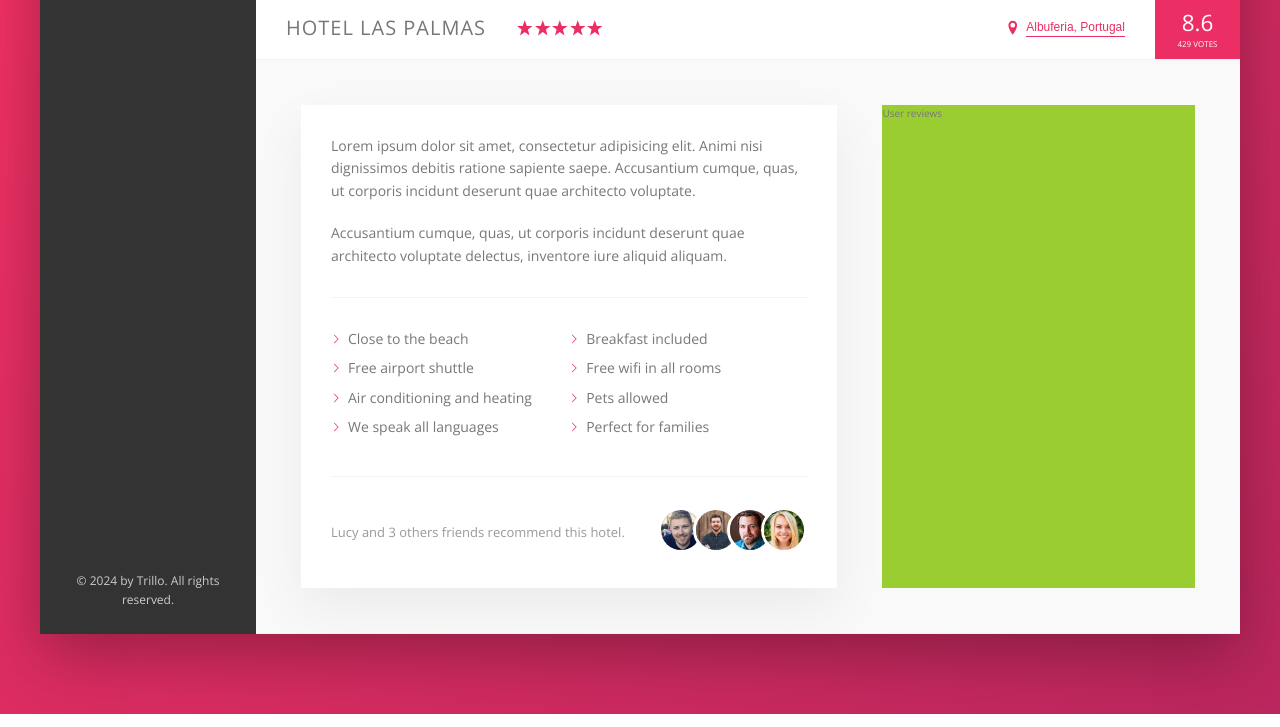
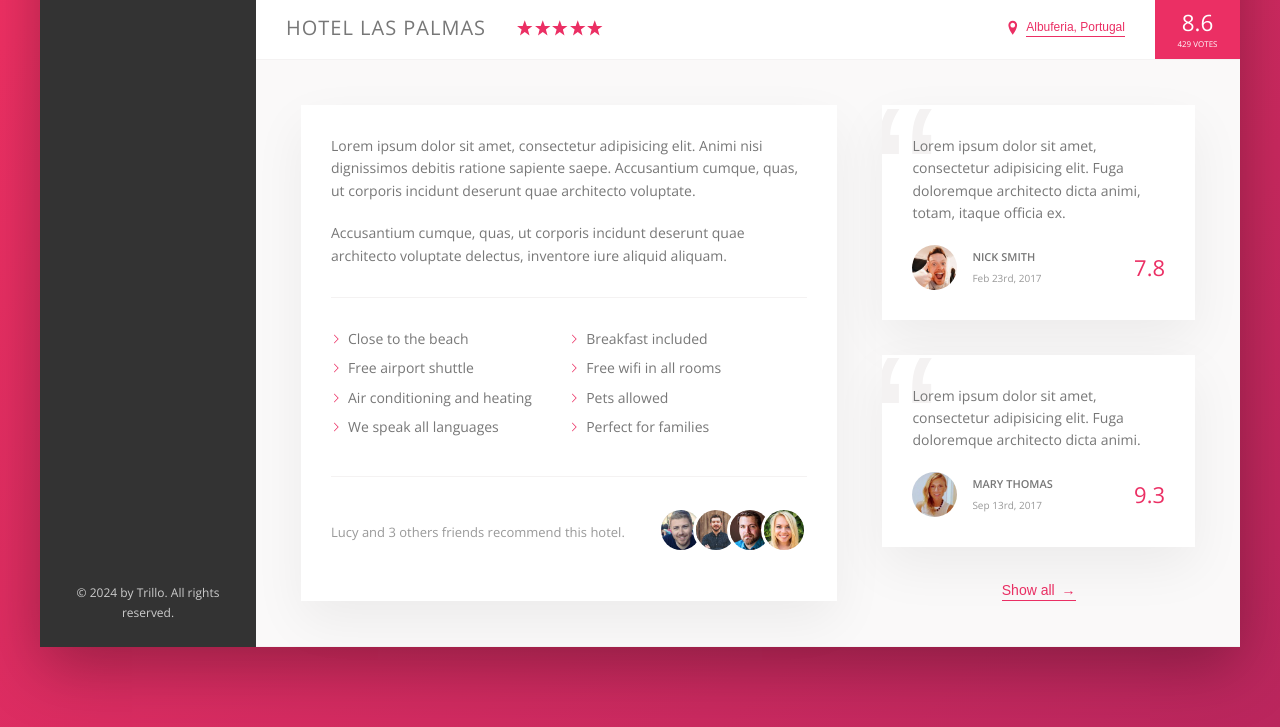
Before and after one commit to byPG/advanced_course_Sass_Animation_Trillo, a website: page index.html in a window 1280 px wide. Shown: the part 538-1265 px from the top of the page. Drawn offline with nearby package versions, Linux system fonts and the light colour scheme.

Commit message:
review section

```diff
--- a/index.html
+++ b/index.html
@@ -173,7 +173,37 @@
                     </div>
 
                     <div class="user-reviews">
-                        User reviews
+                        <figure class="review">
+                            <blockquote class="review__text">
+                                Lorem ipsum dolor sit amet, consectetur adipisicing elit. Fuga doloremque architecto
+                                dicta animi, totam, itaque officia ex.
+                            </blockquote>
+                            <figcaption class="review__user">
+                                <img src="img/user-1.jpg" alt="User 1" class="review__photo">
+                                <div class="review__user-box">
+                                    <p class="review__user-name">Nick Smith</p>
+                                    <p class="review__user-date">Feb 23rd, 2017</p>
+                                </div>
+                                <div class="review__rating">7.8</div>
+                            </figcaption>
+                        </figure>
+
+                        <figure class="review">
+                            <blockquote class="review__text">
+                                Lorem ipsum dolor sit amet, consectetur adipisicing elit. Fuga doloremque architecto
+                                dicta animi.
+                            </blockquote>
+                            <figcaption class="review__user">
+                                <img src="img/user-2.jpg" alt="User 1" class="review__photo">
+                                <div class="review__user-box">
+                                    <p class="review__user-name">Mary Thomas</p>
+                                    <p class="review__user-date">Sep 13rd, 2017</p>
+                                </div>
+                                <div class="review__rating">9.3</div>
+                            </figcaption>
+                        </figure>
+
+                        <button class="btn-inline">Show all <span>&rarr;</span></button>
                     </div>
                 </div>
             </main>
--- a/sass/_components.scss
+++ b/sass/_components.scss
@@ -115,10 +115,6 @@
         height: 3.75rem;
         border-radius: 50%;
         margin-right: 1rem;
-    }
-
-    &__user-name{
-
     }
 }
 
@@ -282,9 +278,19 @@
     cursor: pointer;
     transition: all .2s;
 
+    & span{
+        margin-left: 3px;
+        transition: margin-left .2s;
+    }
+
     &:hover{
-        color: var(--color-grey-dark-1)
+        color: var(--color-grey-dark-1);
+
+        span{
+            margin-left: 8px;
+        }
     }
+
 
     &:focus{
         outline: none;
@@ -386,3 +392,67 @@
         }
     }
 }
+
+////////////////////
+/// REVIEWS
+.review{
+    background-color:#fff ;
+    box-shadow: var(--shadow-light);
+    padding: 3rem;
+    margin-bottom: 3.5rem;
+    position: relative;
+    overflow: hidden;
+
+    &__text{
+        margin-bottom: 2rem;
+        z-index: 10;
+        position: relative;
+    }
+
+    &__user{
+        display: flex;
+        align-items: center;
+    }
+
+    &__photo{
+        height: 4.5rem;
+        width: 4.5rem;
+        border-radius: 50%;
+        margin-right: 1.5rem;
+    }
+
+    &__user-box{
+        margin-right: auto;
+    }
+
+    &__user-name{
+        font-size: 1.1rem;
+        font-weight: 600;
+        text-transform: uppercase;
+        margin-bottom: .4rem;
+    }
+
+    &__user-date{
+        font-size: 1rem;
+        color: var(--color-grey-dark-3);
+    }
+
+    &__rating{
+        color: var(--color-primary);
+        font-size: 2.2rem;
+        font-weight: 300;
+
+    }
+
+    &::before{
+        content: "\201C";
+        position: absolute;
+        top: -2.75rem;
+        left: -1rem;
+        line-height: 1;
+        font-size: 20rem;
+        color:var(--color-grey-light-2) ;
+        font-family: sans-serif;
+        z-index: 1;
+    }
+}
--- a/sass/_layout.scss
+++ b/sass/_layout.scss
@@ -40,6 +40,7 @@
 
 
 .detail{
+    font-size: 1.4rem;
     display: flex;
     padding: 4.5rem;
     background-color: var(--color-grey-light-1);
@@ -47,7 +48,6 @@
 }
 
 .description{
-    font-size: 1.4rem;
     background-color: #fff;
     box-shadow: var(--shadow-light);
     padding: 3rem;
@@ -56,6 +56,8 @@
 }
 
 .user-reviews{
-    background-color: yellowgreen;
     flex:1;
+    display: flex;
+    flex-direction: column;
+    align-items: center;
 }
```
Also changed, not shown: css/style.css.
